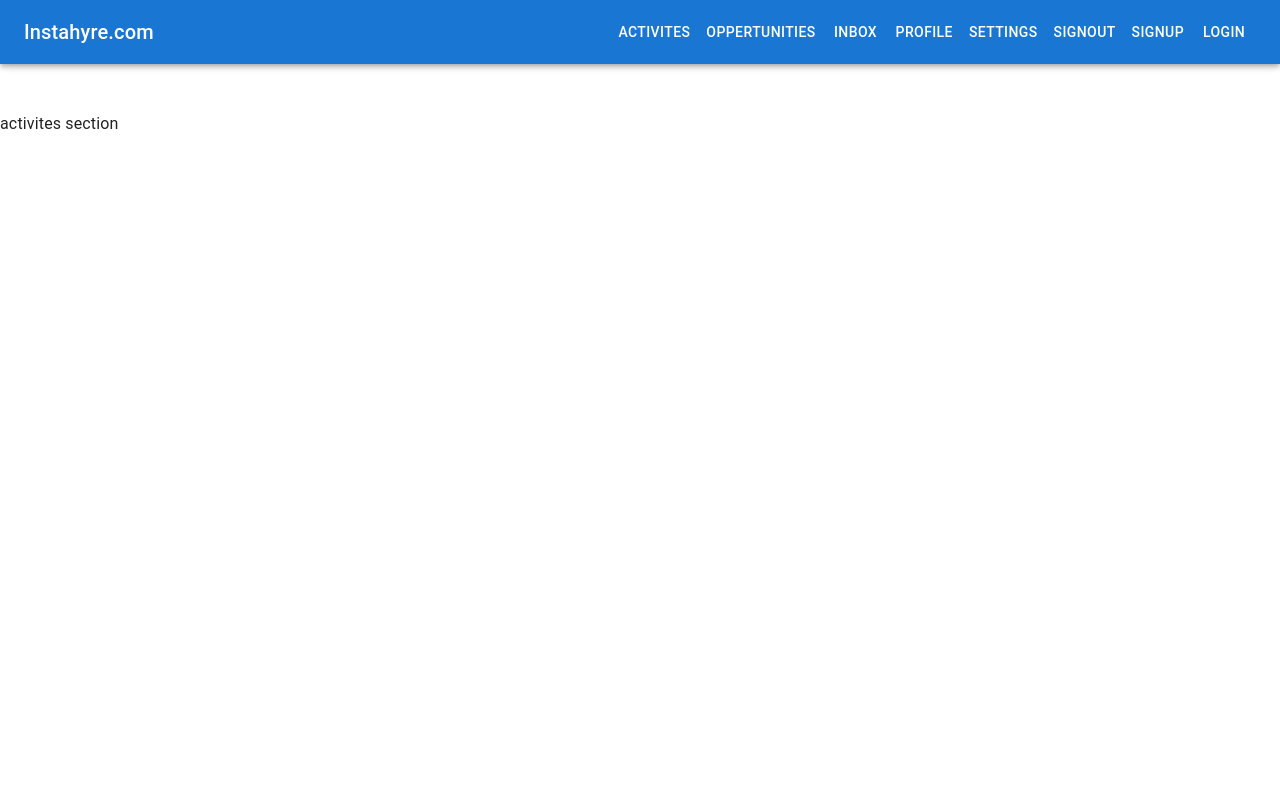
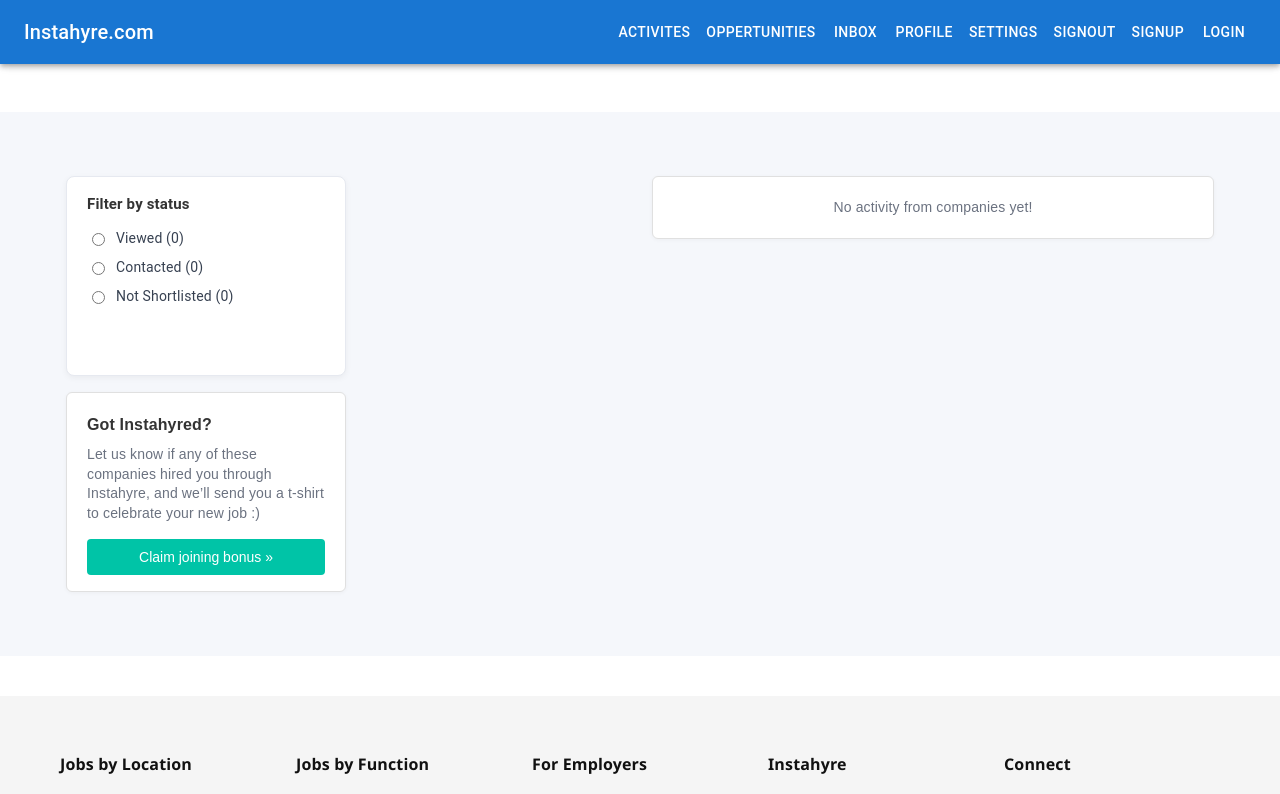
Before and after one commit to suhaas3/job-searching-platform, a React (Create React App) app in the folder jsp/: page /activites in a window 1280 px wide. Shown: the top 794 px of the page. Built offline with nearby package versions, Linux system fonts and the light colour scheme.

Commit message:
Activites page is created

```diff
--- a/jsp/src/Components/Activites/Activites.css
+++ b/jsp/src/Components/Activites/Activites.css
@@ -0,0 +1,152 @@
+.activites-container {
+  padding-top: 40px;
+}
+
+.filter-activiti {
+  background: #fff;
+  border: 1px solid #e0e0e0;
+  border-radius: 6px;
+  padding: 16px;
+  box-shadow: 0 1px 4px rgba(0, 0, 0, 0.04);
+  width: 280px;
+}
+
+.filter-activiti .card-title {
+  margin: 0 0 12px;
+  font-size: 15px;
+  font-weight: 600;
+  color: #333;
+}
+
+.filter-activiti .option {
+  display: flex;
+  align-items: center;
+  font-size: 14px;
+  color: #374151;
+  margin-bottom: 8px;
+  cursor: pointer;
+}
+
+.got-insta-card {
+  background: #fff;
+  border: 1px solid #e0e0e0;
+  border-radius: 6px;
+  padding: 20px;
+  max-width: 280px;
+  box-shadow: 0 1px 4px rgba(0, 0, 0, 0.04);
+  font-family: Arial, sans-serif;
+}
+
+.got-insta-card .card-title {
+  margin: 0 0 8px;
+  font-size: 16px;
+  font-weight: 600;
+  color: #333;
+}
+
+.got-insta-card .card-text {
+  font-size: 14px;
+  color: #6b7280;
+  margin: 0 0 16px;
+  line-height: 1.4;
+}
+
+.claim-btn {
+  background: #00c4a7;
+  color: #fff;
+  border: none;
+  padding: 10px 14px;
+  border-radius: 4px;
+  font-size: 14px;
+  cursor: pointer;
+}
+
+.claim-btn:hover {
+  background: #00af95;
+}
+
+.no-activity-card {
+  background: #fff;
+  border: 1px solid #e0e0e0;
+  border-radius: 6px;
+  padding: 20px;
+  text-align: center;
+  box-shadow: 0 1px 4px rgba(0, 0, 0, 0.04);
+  font-family: Arial, sans-serif;
+  max-width: 100%;
+}
+
+.no-activity-text {
+  font-size: 14px;
+  color: #6b7280;
+  margin: 0;
+}
+
+/* === Layout: two equal columns on desktop === */
+.activites-sections {
+  max-width: 1180px;
+  margin: 24px auto;
+  padding: 0 16px;
+
+  display: grid;
+  grid-template-columns: 1fr 1fr;
+  /* half + half */
+  gap: 24px;
+  align-items: start;
+}
+
+/* Left: vertical list */
+.activites-left-section {
+  display: grid;
+  grid-template-columns: 1fr;
+  /* one card per row */
+  gap: 16px;
+}
+
+/* Right: your content area */
+.activites-right-section {
+  display: grid;
+  grid-template-columns: 1fr;
+  gap: 16px;
+}
+
+/* Equal size for every left card */
+.act-card {
+  display: flex;
+  flex-direction: column;
+  justify-content: space-between;
+  height: 200px;
+  /* <- set the exact equal height you want */
+  overflow: hidden;
+  /* prevents spillover if text is long */
+}
+
+/* Optional: page background for a formal look */
+.activites-container {
+  background: #f5f7fb;
+  margin-bottom: 40px;
+  padding-bottom: 40px;
+}
+
+/* ----- Responsive: stack on small screens ----- */
+@media (max-width: 992px) {
+  .activites-sections {
+    grid-template-columns: 1fr;
+    /* stack */
+    gap: 16px;
+  }
+
+  /* If you want right first on mobile, keep these orders */
+  .activites-right-section {
+    order: 1;
+  }
+
+  .activites-left-section {
+    order: 2;
+  }
+
+  /* Let cards expand naturally on small screens for readability */
+  .act-card {
+    height: auto;
+  }
+}
--- a/jsp/src/Components/Activites/Activites.js
+++ b/jsp/src/Components/Activites/Activites.js
@@ -1,14 +1,61 @@
-import React from 'react'
+import React, { useState } from 'react';
+import './Activites.css';
+import Footer from '../../ReusableComponents/Footer/Footer';
 
- function Activites() {
+function Activites() {
+  const [activity, setActivity] = useState('');
+
+  const options = [
+    { label: 'Viewed', value: 'viewed' },
+    { label: 'Contacted', value: 'contacted' },
+    { label: 'Not Shortlisted', value: 'not-shortlisted' },
+  ];
+
   return (
-    <div>
+    <>
+      <div className="activites-container">
+        {/* === Two-column wrapper === */}
+        <div className="activites-sections">
+          {/* LEFT (half) */}
+          <section className="activites-left-section">
+            <div className="filter-activiti card act-card">
+              <h4 className="card-title">Filter by status</h4>
+              {options.map((opt) => (
+                <label key={opt.value} className="option">
+                  <input
+                    type="radio"
+                    name="activity"
+                    value={opt.value}
+                    checked={activity === opt.value}
+                    onChange={(e) => setActivity(e.target.value)}
+                  />
+                  {opt.label} (0)
+                </label>
+              ))}
+            </div>
 
-      activites section
+            <div className="got-insta-card act-card">
+              <h4 className="card-title">Got Instahyred?</h4>
+              <p className="card-text">
+                Let us know if any of these companies hired you through Instahyre, and
+                we’ll send you a t-shirt to celebrate your new job :)
+              </p>
+              <button className="claim-btn">Claim joining bonus »</button>
+            </div>
+          </section>
 
-    </div>
-  )
+          {/* RIGHT (half) */}
+          <section className="activites-right-section">
+            <div className="no-activity-card">
+              <p className="no-activity-text">No activity from companies yet!</p>
+            </div>
+          </section>
+        </div>
+      </div>
+
+      <Footer/>
+    </>
+  );
 }
 
-
 export default Activites;
```
